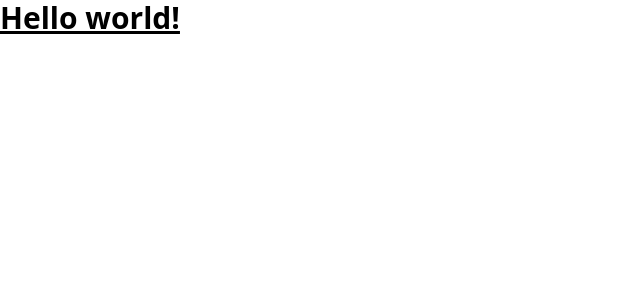
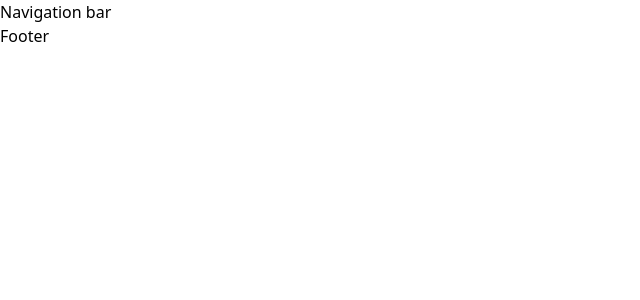
Before and after one commit to Bits-Bobs/hackathon-ui, a React (Vite) app: page / in a window 1280 px wide. Shown: the top 300 px of the page, without its empty margins (0-640 px from the left). Built offline with nearby package versions, Linux system fonts and the light colour scheme; the HTML template or start-up script is replaced by a standard one.

Commit message:
chore: route config

```diff
--- a/src/App.tsx
+++ b/src/App.tsx
@@ -1,5 +1,23 @@
+import LandingLayout from './layouts/landing';
+import { RouterProvider, createBrowserRouter } from 'react-router-dom';
+
+import Home from './pages/app';
+
 const App = () => {
-  return <h1 className='text-3xl font-bold underline'>Hello world!</h1>;
+  const router = createBrowserRouter([
+    {
+      path: '/',
+      element: <LandingLayout />,
+      children: [
+        {
+          path: '/home',
+          element: <Home />,
+        },
+      ],
+    },
+  ]);
+
+  return <RouterProvider router={router} />;
 };
 
 export default App;
--- /dev/null
+++ b/src/components/common/footer/index.tsx
@@ -0,0 +1,5 @@
+const Index = () => {
+  return <h1>Footer</h1>;
+};
+
+export default Index;
--- /dev/null
+++ b/src/components/common/index.ts
@@ -0,0 +1,2 @@
+export * from './footer';
+export * from './navbar';
--- /dev/null
+++ b/src/components/common/navbar/index.tsx
@@ -0,0 +1,5 @@
+const Index = () => {
+  return <h1>Navigation bar</h1>;
+};
+
+export default Index;
--- /dev/null
+++ b/src/layouts/landing/index.tsx
@@ -0,0 +1,16 @@
+import { Outlet } from 'react-router-dom';
+
+import Footer from '../../components/common/footer';
+import Navbar from '../../components/common/navbar';
+
+const LandingLayout = () => {
+  return (
+    <main>
+      <Navbar />
+      <Outlet />
+      <Footer />
+    </main>
+  );
+};
+
+export default LandingLayout;
--- /dev/null
+++ b/src/pages/app/index.tsx
@@ -0,0 +1,5 @@
+const Home = () => {
+  return <h1>Hello this is the home page</h1>;
+};
+
+export default Home;
--- /dev/null
+++ b/src/pages/index.tsx
@@ -0,0 +1 @@
+export * from './app';
```
